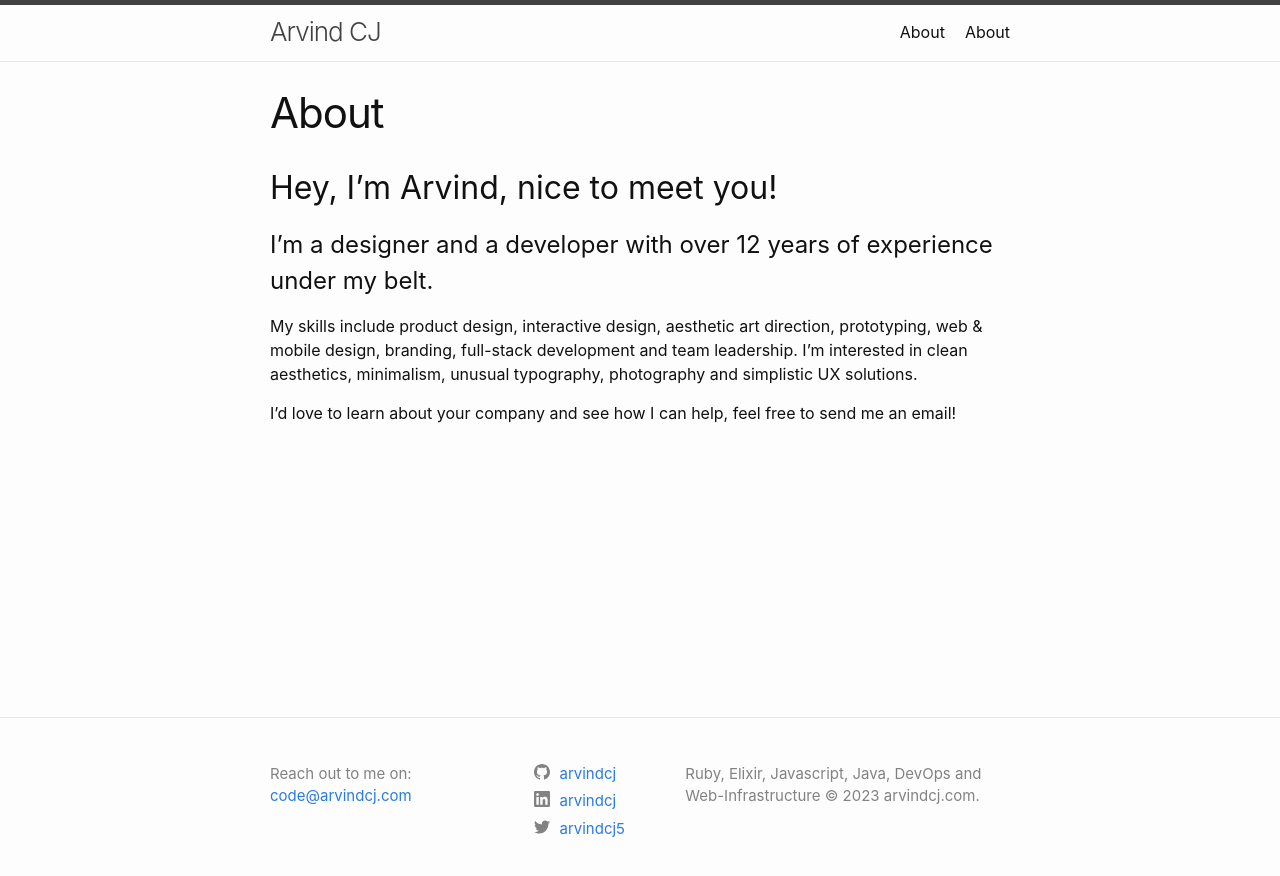
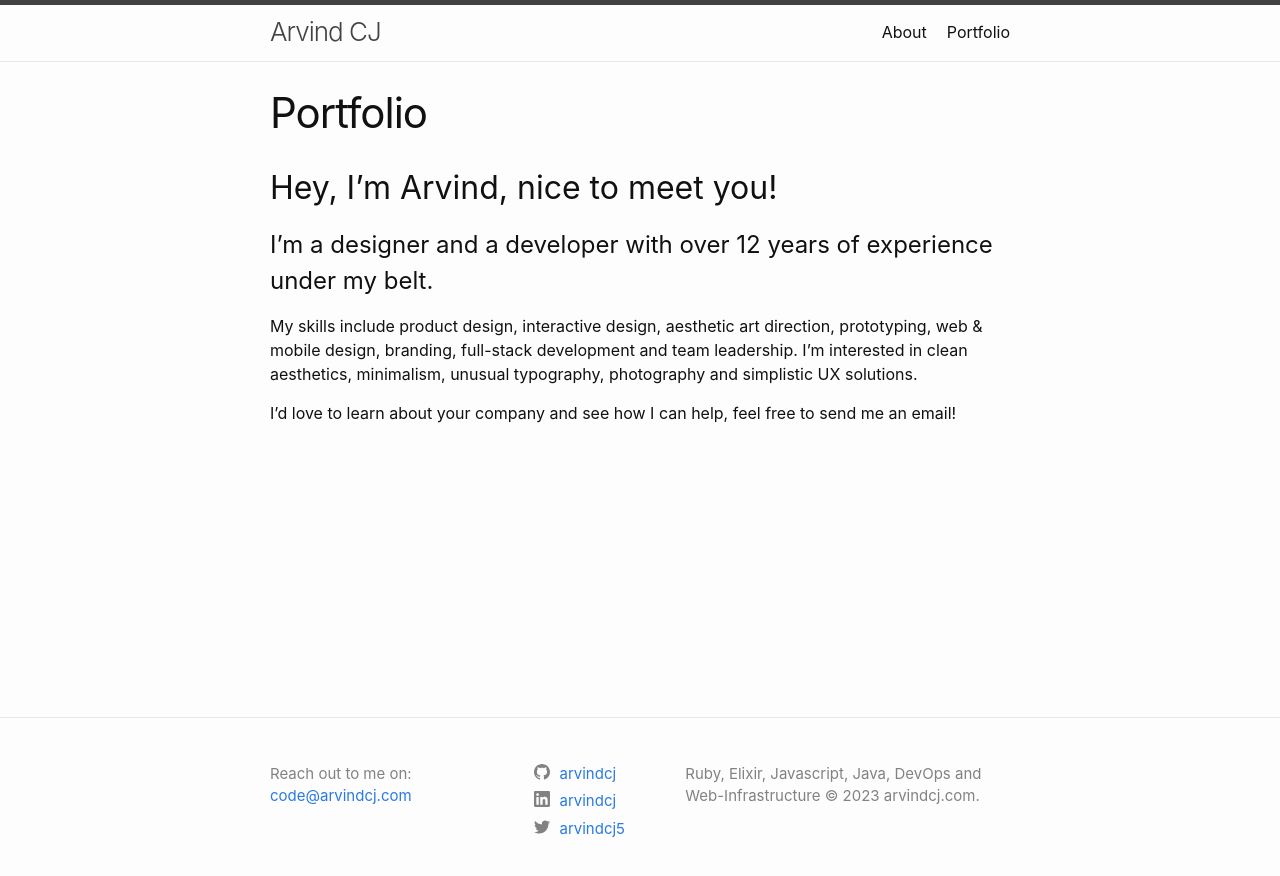
Before and after one commit to arvindcj/arvindcj.github.io, a Jekyll site: the page built from portfolio.markdown, in a window 1280 px wide. Shown: the top 876 px of the page. Built offline with Jekyll 4.4.1, drawn with Linux system fonts in a browser that asks for light colours.

Commit message:
portfolio

```diff
--- a/portfolio.markdown
+++ b/portfolio.markdown
@@ -1,7 +1,7 @@
 ---
 layout: page
-title: About
-permalink: /about/
+title: Portfolio
+permalink: /portfolio/
 ---
 
 ## Hey, I’m Arvind, nice to meet you!
```
